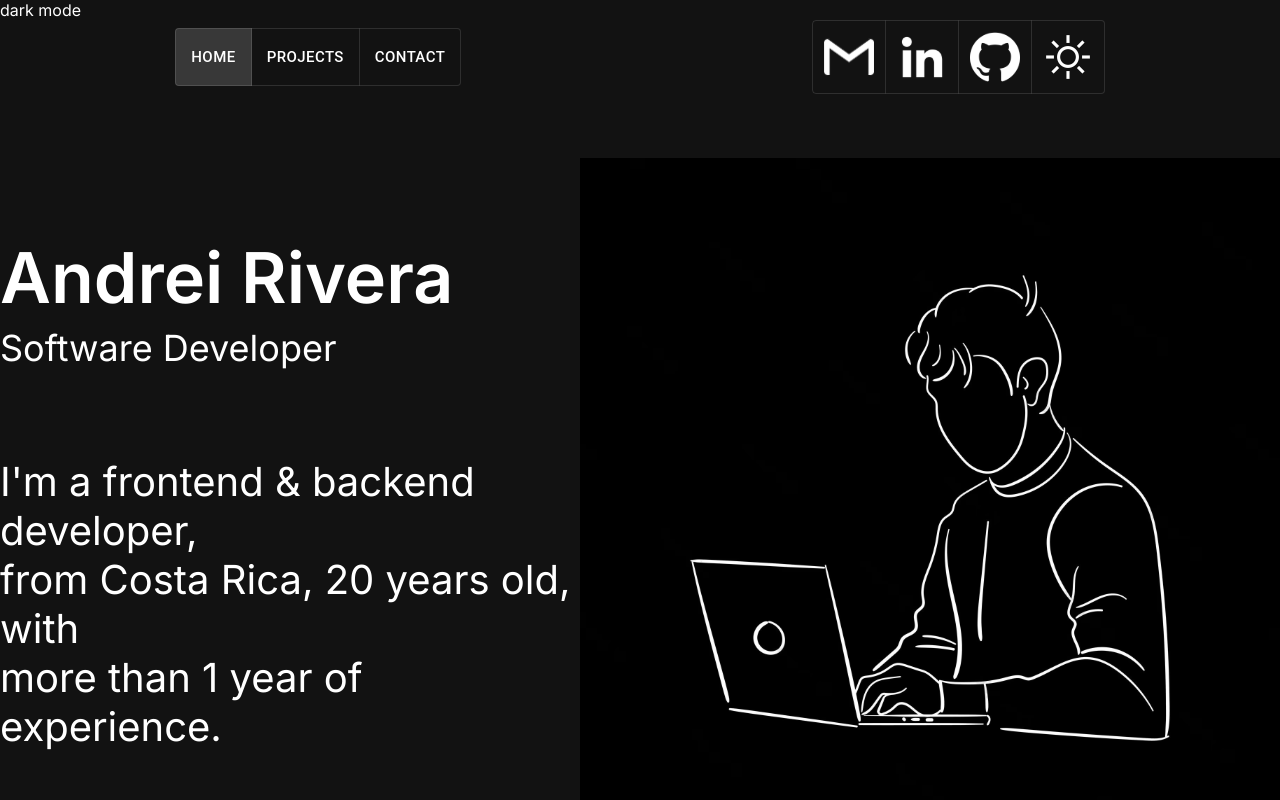
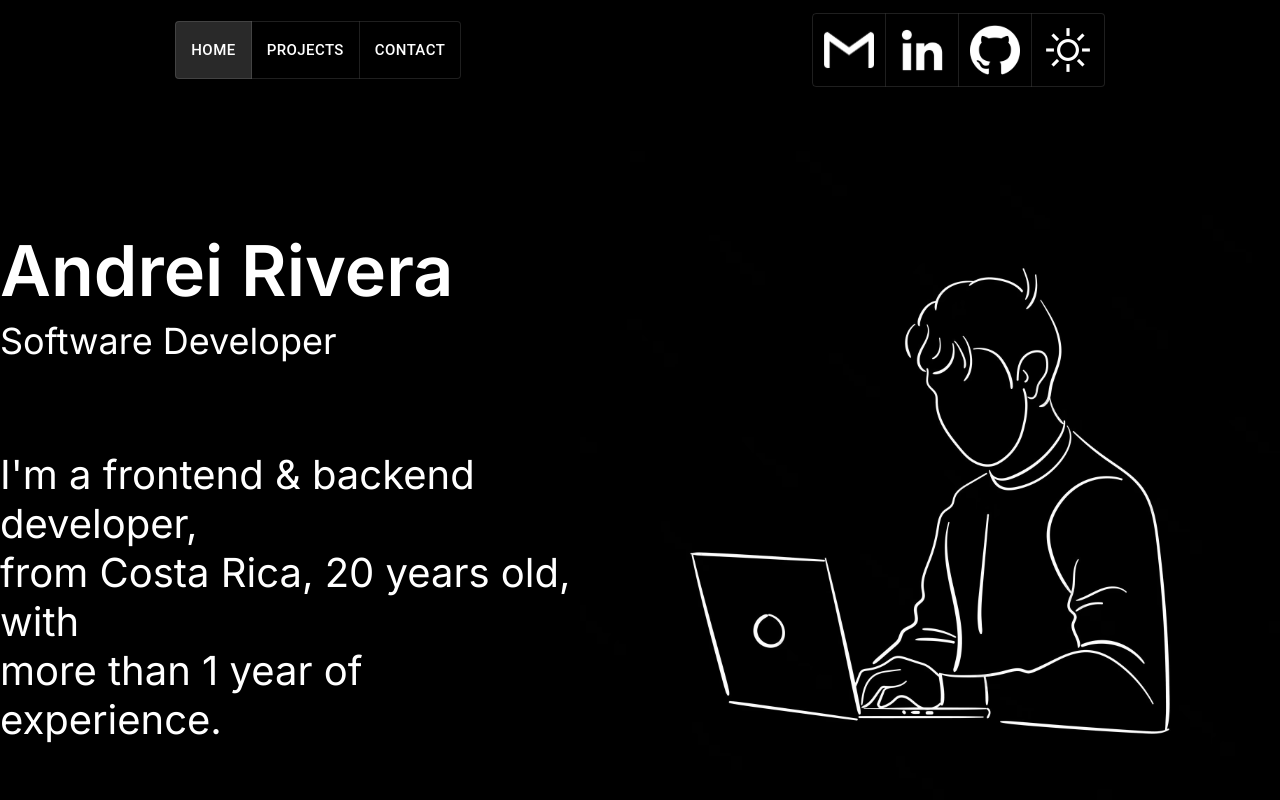
Before and after one commit to Andrei-R1/Andrei-R1.github.io, a React (Create React App) app: page / in a window 1280 px wide. Built offline with nearby package versions, Linux system fonts and the light colour scheme.

Commit message:
Dark/Light mode final version (WIP header fix)

```diff
--- a/src/components/ThemeContext.jsx
+++ b/src/components/ThemeContext.jsx
@@ -15,6 +15,12 @@ export function ThemeProviderWrapper({ children }) {
   const theme = createTheme({
     palette: {
       mode,
+      background: {
+        default: mode === 'dark' ? '#000000' : '#ffffff',
+      },
+      text: {
+        primary: mode === 'dark' ? '#ffffff' : '#000000',
+      },
     },
   })
 
--- a/src/pages/Home.jsx
+++ b/src/pages/Home.jsx
@@ -10,7 +10,6 @@ function Home() {
   const { mode } = useThemeContext()
   return (
     <Box sx={{ bgcolor: 'background.default', color: 'text.primary' }}>
-      {mode} mode
       <Header />
       <div className="container">
         <div className="introduction">
--- a/src/styles/header.css
+++ b/src/styles/header.css
@@ -1,4 +1,5 @@
 .header{
+  margin-top: 1%;
   display:flex;
   align-items: center;
   justify-content: space-around;
```
